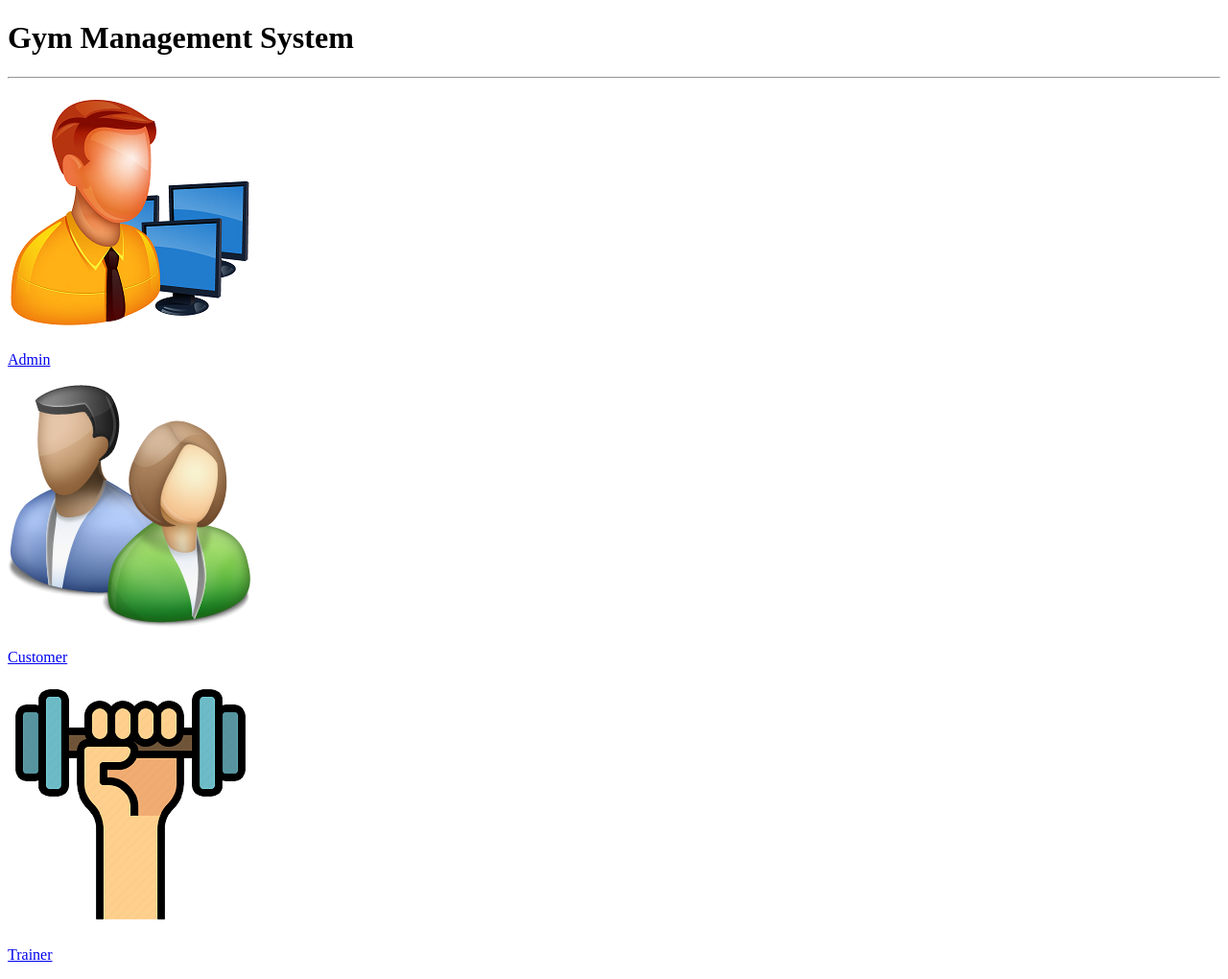
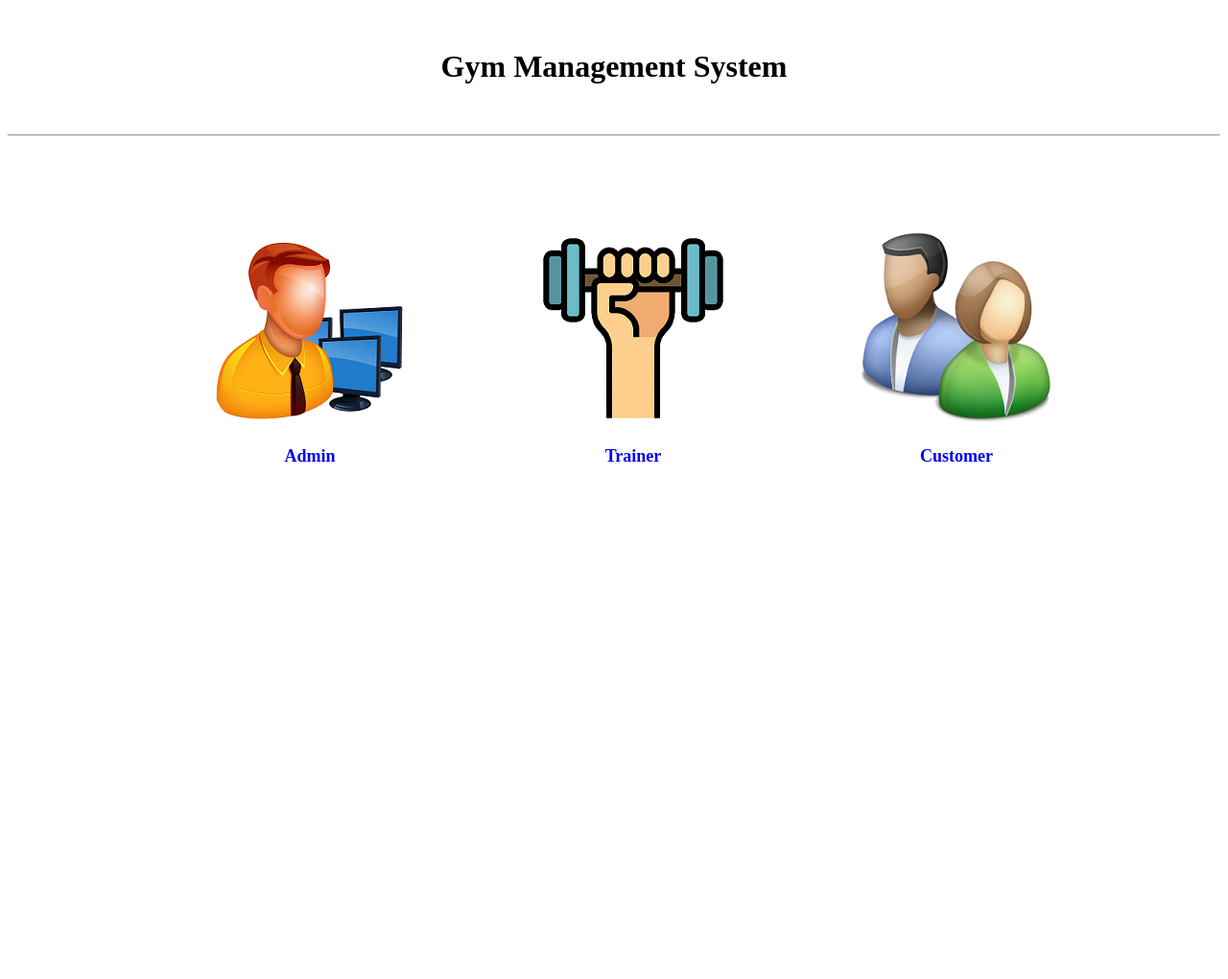
Before and after one commit to Chrisprod06/GymWebEngineering, a PHP site: page / in a window 1280 px wide. Shown: the whole page at 96% size. After the commit the page ends 481 px from the top, so only its background shows below. Run offline with PHP 8.4, Linux system fonts and the light colour scheme.

Commit message:
added inline image links

```diff
--- a/index.html
+++ b/index.html
@@ -1,30 +1,32 @@
+<!--Christophoros Prodromou. Vangelis Photiou, Stephanos Christodoulou-->
+
 <!DOCTYPE html>
 <html>
 <head>
 
     <title>Home Page | Gym</title>
+    <link rel="stylesheet" href="style.css">
+    <meta name="viewport" content="width=device-width, initial-scale=1.0">
 
 </head>
 <body>
 
     <!--Title-->
-    <h1> Gym Management System</h1>
+    <div class="title">
+        <h1 class="header"> Gym Management System</h1>
+    </div>
+
     <hr>
 
     <!--Navigation Links-->
 
-
-    <div class="row">
-        <div class="column">
-            <a href="#"><img src="img/admin.png" alt="admin"><p>Admin</p></a>
-        </div>
-        <div class="column">
-            <a href="#"><img src="img/customer.png" alt="customer"><p>Customer</p></a>
-        </div>
-        <div class="column">
-            <a href="#"><img src="img/trainer.png" alt="trainer"><p>Trainer</p></a>
-        </div>
-      </div>
+    <div class="menu">
+        <ul class="menu-list">
+            <li class="left"><a href="adminModule/loginAdmin.html" class="menu-link"><img src="img/admin.png" class="image" alt="admin"><p class="menu-text">Admin</p></a> </li>
+            <li class="right"><a href="customerModule/loginCustomer.html" class="menu-link"><img src="img/customer.png" class="image" alt="customer"><p class="menu-text">Customer</p></a></li>
+            <li class= "center"> <a href="trainerModule/loginTrainer.html" class="menu-link"><img src="img/trainer.png" class="image" alt="trainer"><p class="menu-text">Trainer</p></a></li>
+        </ul>
+    </div>
 
 </body>
 </html>
--- a/style.css
+++ b/style.css
@@ -1,8 +1,41 @@
-.row {
-    display: flex;
-  }
+.header{
+  text-align: center;
 
-  .column {
-    flex: 33.33%;
-    padding: 5px;
-  }
+}
+
+.title{
+  margin: 15px;
+  padding: 15px;
+
+}
+
+.menu-list{
+  list-style-type: none;
+}
+
+.left{
+  float: left;
+  margin-left:175px
+}
+.right{
+  float: right;
+  margin-right: 175px;
+}
+
+.center{
+  margin-top: 100px;
+}
+.menu{
+  display: inline;
+  text-align: center;
+}
+
+.image{
+  border-radius: 20%;
+}
+
+.menu-link{
+  text-decoration: none;
+  font-size: large;
+  font-weight: bold;
+}
```
Also changed, not shown: adminModule/loginAdmin.html (added, +38 -0 lines), adminModule/registerAdmin.html (added), customerModule/loginCustomer.html (added), customerModule/registerCustomer.html (added), forgotPassword.html (added), img/admin.png, img/customer.png, img/trainer.png, trainerModule/loginTrainer.html (added), trainerModule/registerTrainer.html (added).
